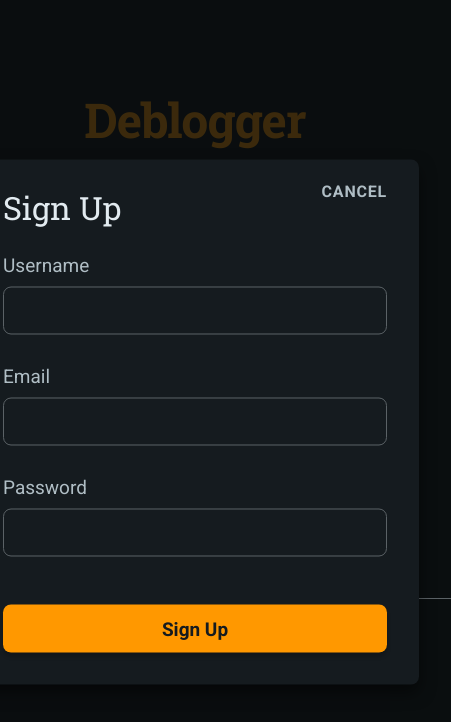
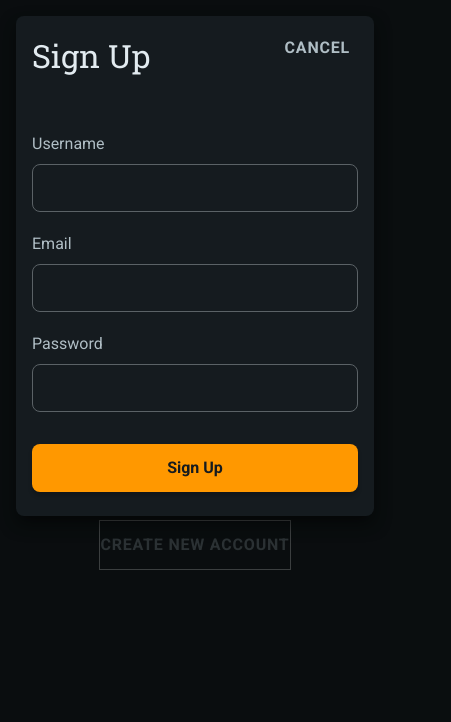
Before and after one commit to eanesparrago/project-deblogger-frontend, a Next.js app: page /sign-in in a window 390 px wide. Both pictures are taken after typing "name@example.com", "Sample123" into the empty fields and a click on the button "CREATE NEW ACCOUNT". Shown: the top 722 px of the page, 451 px wide, since content can reach past the window. Built offline with nearby package versions, Linux system fonts and the light colour scheme.

Commit message:
Add sign in/up page responsiveness

```diff
--- a/components/FilledButton.js
+++ b/components/FilledButton.js
@@ -12,6 +12,9 @@
   border-radius: 8px;
   box-shadow: ${(p) => p.theme.shadow.small};
   font-size: 1.1875em;
+  @media (max-width: ${(p) => p.theme.breakpoint.tabletPortrait}) {
+    font-size: 1em;
+  }
 `;
 
 const FilledButton = ({ children, ...rest }) => {
--- a/components/UppercaseTextButton.js
+++ b/components/UppercaseTextButton.js
@@ -7,11 +7,14 @@
   display: inline-flex;
   align-items: center;
   height: ${(p) => p.theme.size[48]};
-  font-size: 1em;
+  font-size: 1.1875em;
   color: ${(p) => p.theme.color.lightMuted};
   font-weight: 700;
   letter-spacing: 0.05em;
   text-transform: uppercase;
+  @media (max-width: ${(p) => p.theme.breakpoint.tabletPortrait}) {
+    font-size: 1em;
+  }
 `;
 
 const UppercaseTextButton = ({ children, ...rest }) => {
--- a/pages/sign-in.js
+++ b/pages/sign-in.js
@@ -9,29 +9,61 @@
 
 S.SignIn = styled.div`
   padding-top: ${(p) => p.theme.size[96]};
+  padding-bottom: ${(p) => p.theme.size[64]};
   display: flex;
   flex-flow: column;
   align-items: center;
+  @media (max-width: ${(p) => p.theme.breakpoint.tabletPortrait}) {
+    padding-top: ${(p) => p.theme.size[64]};
+    padding-left: ${(p) => p.theme.size[16]};
+    padding-right: ${(p) => p.theme.size[16]};
+  }
 
   .SignIn__DebloggerLogo {
     margin-bottom: ${(p) => p.theme.size[32]};
   }
+  @media (max-width: ${(p) => p.theme.breakpoint.tabletPortrait}) {
+    .SignIn__DebloggerLogo {
+      font-size: 2em;
+    }
+  }
 
   .SignIn__continue-button {
     margin-bottom: ${(p) => p.theme.size[64]};
+  }
+  @media (max-width: ${(p) => p.theme.breakpoint.tabletPortrait}) {
+    .SignIn__continue-button {
+      margin-bottom: ${(p) => p.theme.size[48]};
+    }
   }
 
   .SignIn__form {
     width: ${(p) => p.theme.size.free(384)};
     margin-bottom: ${(p) => p.theme.size[48]};
   }
+  @media (max-width: ${(p) => p.theme.breakpoint.tabletPortrait}) {
+    .SignIn__form {
+      width: 100%;
+      margin-bottom: ${(p) => p.theme.size[32]};
+    }
+  }
 
   .SignIn__emailFormItem {
     margin-bottom: ${(p) => p.theme.size[32]};
   }
+  @media (max-width: ${(p) => p.theme.breakpoint.tabletPortrait}) {
+    .SignIn__emailFormItem {
+      margin-bottom: ${(p) => p.theme.size[24]};
+    }
+  }
 
   .SignIn__passwordFormItem {
     margin-bottom: ${(p) => p.theme.size[24]};
+  }
+  @media (max-width: ${(p) => p.theme.breakpoint.tabletPortrait}) {
+    .SignIn__passwordFormItem {
+      margin-bottom: ${(p) => p.theme.size[16]};
+    }
   }
 
   .SignIn__divider {
@@ -40,6 +72,12 @@
     background-color: ${(p) => p.theme.color.grey};
     margin-bottom: ${(p) => p.theme.size[32]};
   }
+  @media (max-width: ${(p) => p.theme.breakpoint.tabletPortrait}) {
+    .SignIn__divider {
+      width: 100%;
+      margin-bottom: ${(p) => p.theme.size[24]};
+    }
+  }
 
   .SignIn__SignUpForm {
     position: fixed;
@@ -47,6 +85,14 @@
     left: 50%;
     transform: translate(-50%, -50%);
     z-index: 100;
+  }
+  @media (max-width: ${(p) => p.theme.breakpoint.tabletPortrait}) {
+    .SignIn__SignUpForm {
+      top: ${(p) => p.theme.size[16]};
+      left: ${(p) => p.theme.size[16]};
+      right: ${(p) => p.theme.size[16]};
+      transform: none;
+    }
   }
 
   .SignIn__dimOverlay {
@@ -67,6 +113,11 @@
     color: ${(p) => p.theme.color.lightMuted};
     margin-bottom: ${(p) => p.theme.size[12]};
   }
+  @media (max-width: ${(p) => p.theme.breakpoint.tabletPortrait}) {
+    .FormItem__label-text {
+      font-size: 1em;
+    }
+  }
 
   .FormItem__input {
     height: ${(p) => p.theme.size[48]};
@@ -74,6 +125,10 @@
     border: 1px solid ${(p) => p.theme.color.grey};
     border-radius: 8px;
     padding-left: ${(p) => p.theme.size[16]};
+
+    &:focus {
+      border: 1px solid ${(p) => p.theme.color.lightMuted};
+    }
   }
 `;
 
@@ -84,11 +139,20 @@
   border-radius: 8px;
   box-shadow: ${(p) => p.theme.shadow.big};
   position: relative;
+  @media (max-width: ${(p) => p.theme.breakpoint.tabletPortrait}) {
+    width: unset;
+    padding: ${(p) => p.theme.size[24]} ${(p) => p.theme.size[16]};
+  }
 
   .SignUpForm__cancel-button {
     position: absolute;
     top: ${(p) => p.theme.size[8]};
     right: ${(p) => p.theme.size[32]};
+  }
+  @media (max-width: ${(p) => p.theme.breakpoint.tabletPortrait}) {
+    .SignUpForm__cancel-button {
+      right: ${(p) => p.theme.size[24]};
+    }
   }
 
   .SignUpForm__heading-text {
@@ -96,17 +160,37 @@
     font-size: 2em;
     margin-bottom: ${(p) => p.theme.size[32]};
   }
+  @media (max-width: ${(p) => p.theme.breakpoint.tabletPortrait}) {
+    .SignUpForm__heading-text {
+      margin-bottom: ${(p) => p.theme.size[64]};
+    }
+  }
 
   .SignUpForm__usernameFormItem {
     margin-bottom: ${(p) => p.theme.size[32]};
+  }
+  @media (max-width: ${(p) => p.theme.breakpoint.tabletPortrait}) {
+    .SignUpForm__usernameFormItem {
+      margin-bottom: ${(p) => p.theme.size[24]};
+    }
   }
 
   .SignUpForm__emailFormItem {
     margin-bottom: ${(p) => p.theme.size[32]};
   }
+  @media (max-width: ${(p) => p.theme.breakpoint.tabletPortrait}) {
+    .SignUpForm__emailFormItem {
+      margin-bottom: ${(p) => p.theme.size[24]};
+    }
+  }
 
   .SignUpForm__passwordFormItem {
     margin-bottom: ${(p) => p.theme.size[48]};
+  }
+  @media (max-width: ${(p) => p.theme.breakpoint.tabletPortrait}) {
+    .SignUpForm__passwordFormItem {
+      margin-bottom: ${(p) => p.theme.size[32]};
+    }
   }
 `;
 
@@ -129,7 +213,7 @@
       ></DebloggerLogo>
 
       <UppercaseTextButton className="SignIn__continue-button">
-        Continue Without an Account
+        Continue as Guest
       </UppercaseTextButton>
 
       <form className="SignIn__form">
@@ -184,7 +268,7 @@
               <input
                 className="FormItem__input"
                 id="signUpUsername"
-                type="email"
+                type="text"
               />
             </S.FormItem>
 
@@ -208,7 +292,7 @@
               <input
                 className="FormItem__input"
                 id="signUpPassword"
-                type="email"
+                type="password"
               />
             </S.FormItem>
 
@@ -217,7 +301,12 @@
         </S.SignUpForm>
       )}
 
-      {isSignUpFormOpen && <div className="SignIn__dimOverlay"></div>}
+      {isSignUpFormOpen && (
+        <div
+          className="SignIn__dimOverlay"
+          onClick={handleCloseSignUpFormClick}
+        ></div>
+      )}
     </S.SignIn>
   );
 };
```
